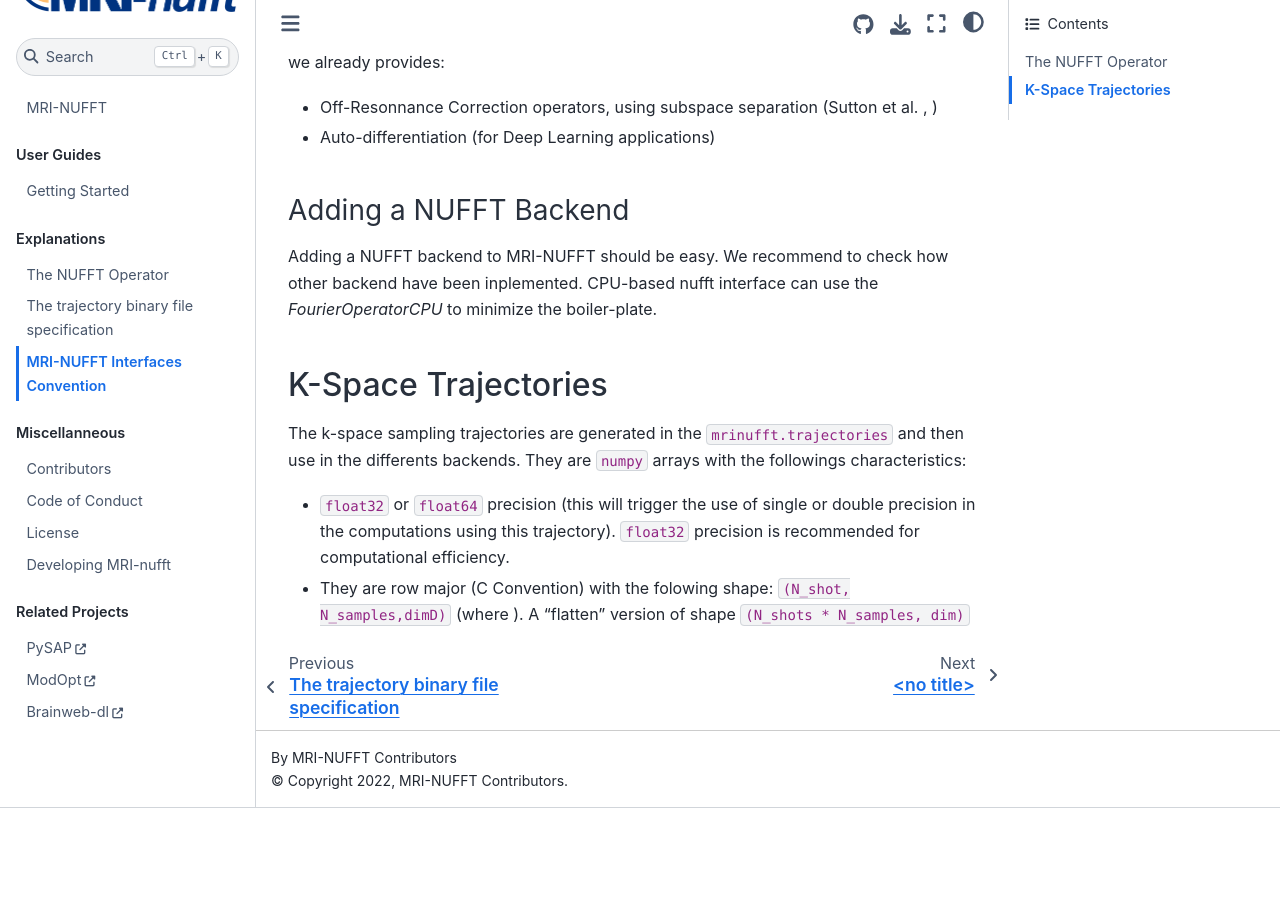
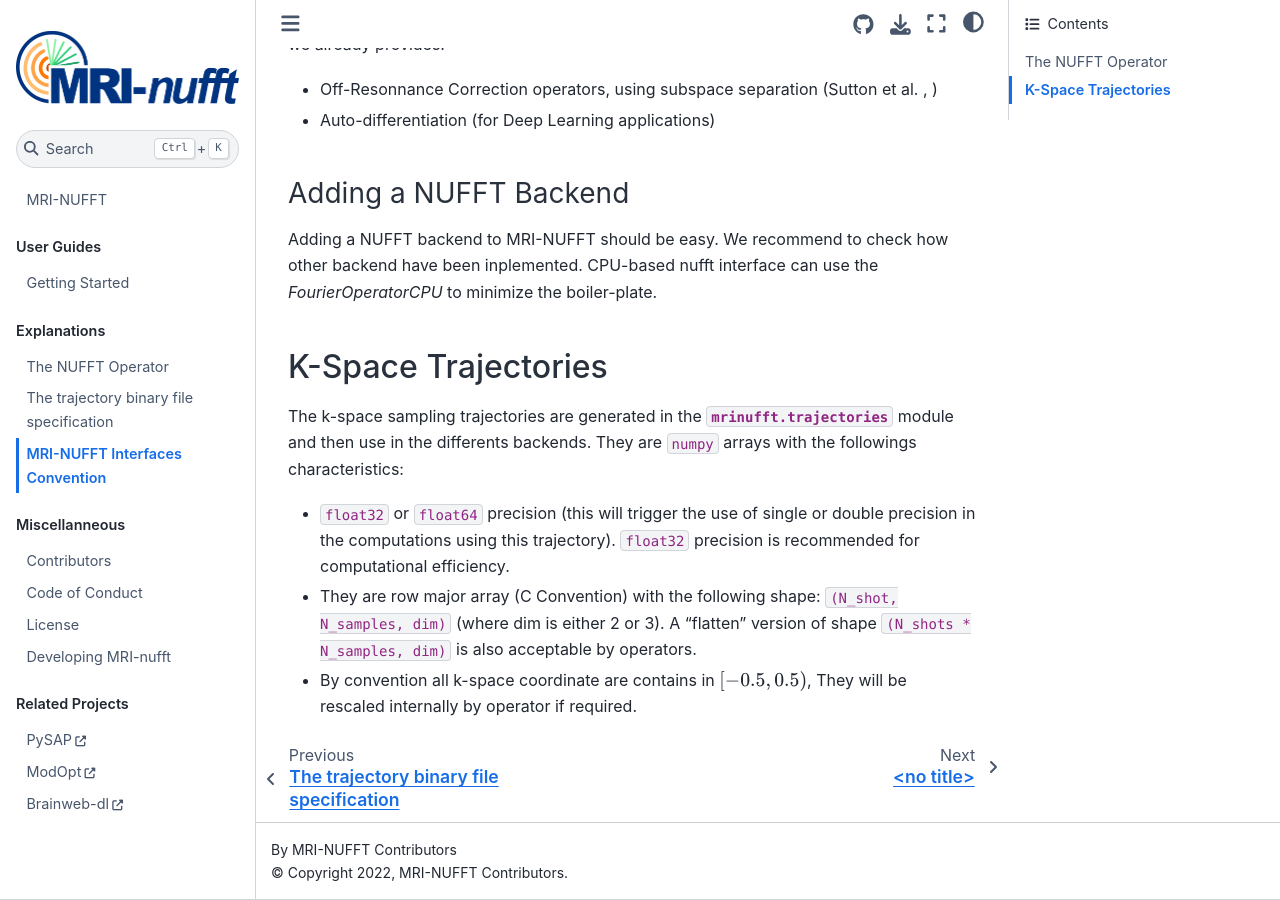
Before and after one commit to mind-inria/mri-nufft, a Sphinx documentation site: the page built from docs/mrinufft_convention.rst, in a window 1280 px wide and 900 px high, scrolled down 1413 px. Built offline with Sphinx 7.4.7 and the Sphinx Book theme 1.1.4, drawn with Linux system fonts in a browser that asks for light colours; pages that are not in the unit, such as notebooks, are missing from menus; cross-references to code outside the pages are shown as plain code; before the commit the page ends 2221 px from its top, so only the background shows below that.

Commit message:
feat: complete the documentation

```diff
--- a/docs/api.rst
+++ b/docs/api.rst
@@ -6,3 +6,5 @@
     mrinufft.trajectories
     mrinufft.density
     mrinufft.io
+    mrinufft.extras
+    mrinufft._utils
--- a/docs/mrinufft_convention.rst
+++ b/docs/mrinufft_convention.rst
@@ -25,7 +25,6 @@
             n_coils: int = 1,
             n_batchs: int = 1,
             smaps: str | callable | np.ndarray | dict = False,
-            ...
             ):
 
             self.samples = proper_trajectory(samples)
@@ -72,9 +71,11 @@
 K-Space Trajectories
 ====================
 
-The k-space sampling trajectories are generated in the :py:`mrinufft.trajectories` and then use in the differents backends.
+The k-space sampling trajectories are generated in the :py:mod:`mrinufft.trajectories` module and then use in the differents backends.
 They are ``numpy`` arrays with the followings characteristics:
 
 - ``float32`` or ``float64`` precision (this will trigger the use of single or double precision in the computations using this trajectory). ``float32`` precision is recommended for computational efficiency.
 
-- They are row major (C Convention) with the folowing shape: ``(N_shot, N_samples,dimD)`` (where ). A "flatten" version of shape ``(N_shots * N_samples, dim)``
+- They are row major array (C Convention) with the following shape: ``(N_shot, N_samples, dim)`` (where  dim is either 2 or 3). A "flatten" version of shape ``(N_shots * N_samples, dim)`` is also acceptable by operators.
+
+- By convention all k-space coordinate are contains in :math:`[-0.5,0.5)`, They will be rescaled internally by operator if required.
```
